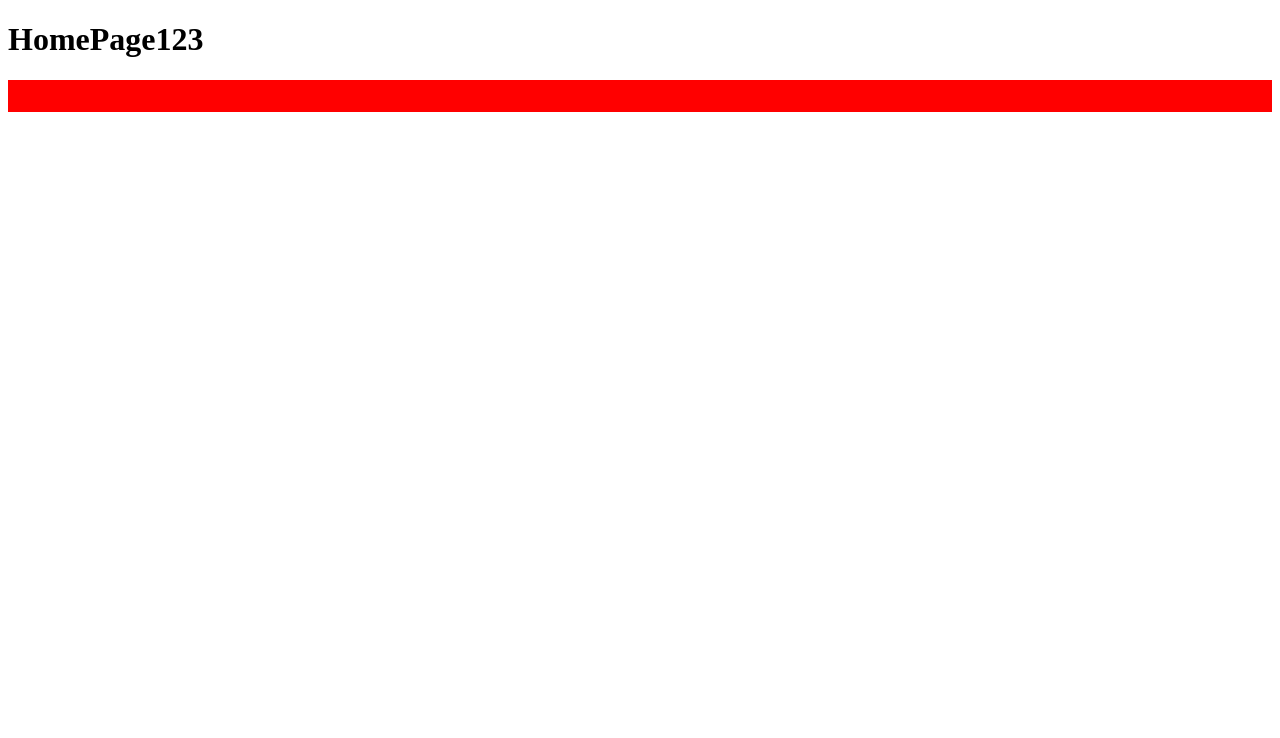
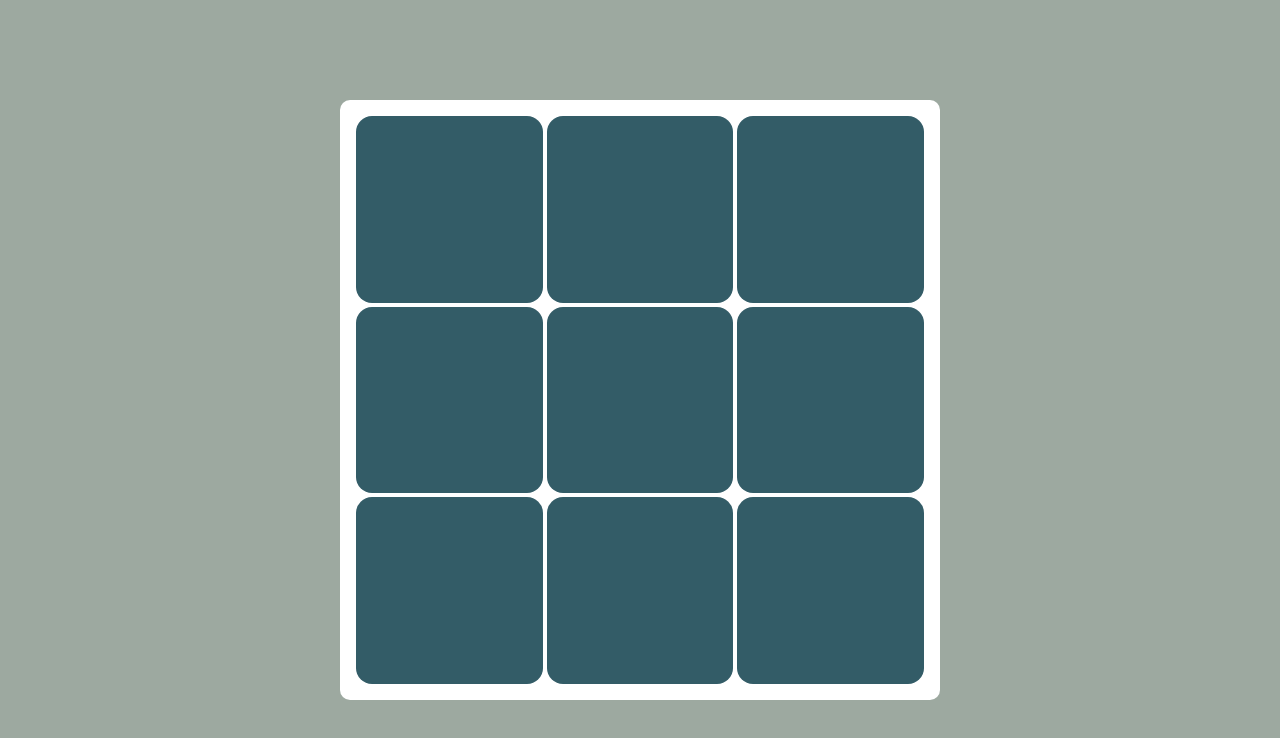
Before and after one commit to linyu0801/react_game, a React app: page / in a window 1280 px wide. Shown: the top 738 px of the page. Built offline with nearby package versions, Linux system fonts and the light colour scheme.

Commit message:
feat : 棋盤切版

```diff
--- a/package.json
+++ b/package.json
@@ -70,6 +70,7 @@
     "react-dom": "^18.2.0",
     "react-router-dom": "^6.21.2",
     "styled-components": "^6.1.8",
-    "web-vitals": "^3.5.1"
+    "web-vitals": "^3.5.1",
+    "zustand": "^4.5.0"
   }
 }
--- a/src/App.tsx
+++ b/src/App.tsx
@@ -1,17 +1,29 @@
 import { Suspense } from 'react';
 import { BrowserRouter, useRoutes } from 'react-router-dom';
+import { ThemeProvider, createGlobalStyle } from 'styled-components';
 import routerConfig from './router/index';
-import './index.css';
+import themes from './theme';
 
 const Router = () => useRoutes(routerConfig);
 
 function App() {
+  const GlobalStyle = createGlobalStyle`
+  body {
+    background-color: ${(props) => props.theme.background};
+    height:100dvh;
+    margin: 0;
+  }
+`;
+
   return (
-    <Suspense fallback={<div> loading...</div>}>
-      <BrowserRouter>
-        <Router />
-      </BrowserRouter>
-    </Suspense>
+    <ThemeProvider theme={themes.default}>
+      <Suspense fallback={<div> loading...</div>}>
+        <GlobalStyle />
+        <BrowserRouter>
+          <Router />
+        </BrowserRouter>
+      </Suspense>{' '}
+    </ThemeProvider>
   );
 }
 
--- a/src/pages/Home/index.tsx
+++ b/src/pages/Home/index.tsx
@@ -1,19 +1,43 @@
 import styled from 'styled-components';
 
+const StyledContainer = styled.div`
+  max-width: 600px;
+  margin: 0 auto;
+  padding: 0 16px;
+  display: flex;
+  align-items: center;
+  height: 100vh;
+`;
+
+const StyledCheckerboard = styled.div`
+  display: grid;
+  grid-template-columns: repeat(3, 1fr);
+  gap: 4px;
+  background: white;
+  border-radius: 10px;
+  padding: 16px;
+  width: 100%;
+`;
+
+const Box = styled.div`
+  background: ${({ theme }) => theme.chess.normal};
+  border-radius: 16px;
+  padding: 16px;
+  aspect-ratio: 1;
+  &:hover {
+    background-color: ${({ theme }) => theme.chess.hover};
+  }
+`;
+
 function Home() {
-  // var a =1
-  const Box = styled.div`
-    background: red;
-    padding: 16px;
-  `;
   return (
-    <div className='bg-slate-300 text-center min-h-screen flex items-center justify-center w-full'>
-      <div className='space-y-4'>
-        <h1>HomePage123</h1>
-      </div>
-
-      <Box></Box>
-    </div>
+    <StyledContainer>
+      <StyledCheckerboard>
+        {[...Array(9)].map((_, i) => (
+          <Box key={i} />
+        ))}
+      </StyledCheckerboard>
+    </StyledContainer>
   );
 }
 
--- a/src/pages/PageA/index.tsx
+++ b/src/pages/PageA/index.tsx
@@ -1,3 +1,5 @@
-const PageA = () => <div>pagea</div>;
+function PageA() {
+  return <div>pagea</div>;
+}
 
 export default PageA;
--- /dev/null
+++ b/src/theme/default.ts
@@ -0,0 +1,18 @@
+const defaultTheme = {
+  color: 'white',
+  background: 'rgb(157, 169, 160)',
+  chess: {
+    // normal: '#8d99ae',
+    normal: '#335c67',
+    hover: '#708d81',
+    active: '',
+  },
+  //   chess: 'white',
+  button: {
+    normal: '#445E93',
+    hover: '#7EB2DD',
+    active: '',
+  },
+};
+
+export default defaultTheme;
--- /dev/null
+++ b/src/theme/index.ts
@@ -0,0 +1,5 @@
+import defaultTheme from './default';
+
+const themes = { default: defaultTheme };
+
+export default themes;
--- a/styled.d.ts
+++ b/styled.d.ts
@@ -0,0 +1,5 @@
+// type CustomTheme = typeof theme;
+
+// declare module "styled-components" {
+//   export interface DefaultTheme extends CustomTheme {}
+// }
```
Also changed, not shown: .eslintrc.js, src/index.css (deleted), 1 other file (tests, documents, lock files or other folders).
